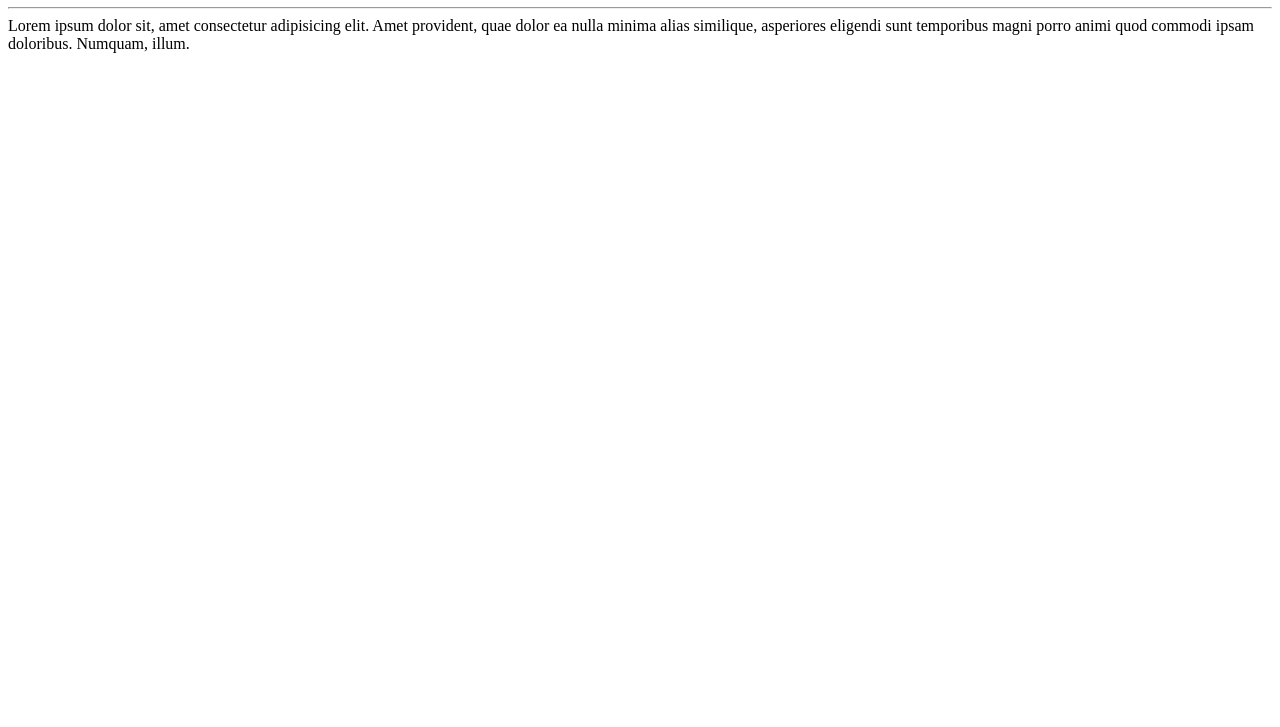
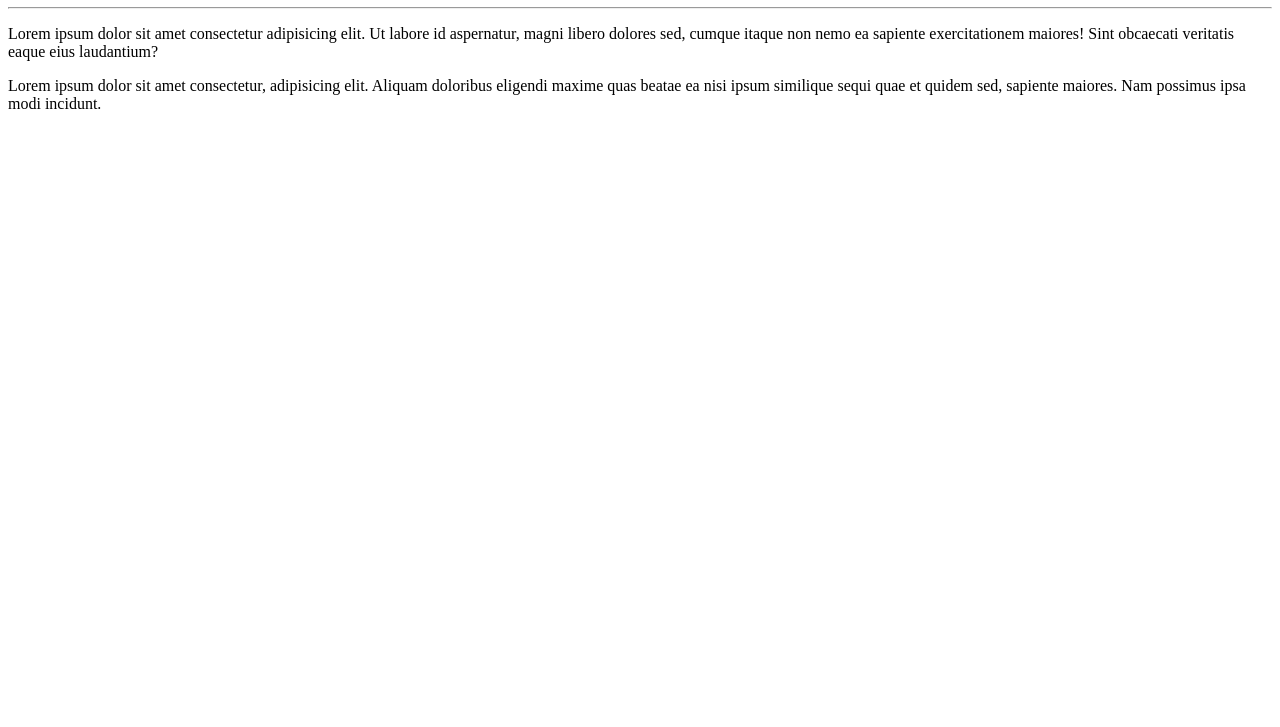
Before and after one commit to fernandoslt/Ola-Mundo, a plain HTML site: page Site-simples/index.html in a window 1280 px wide. Shown: the part 73-800 px from the top of the page. Drawn offline with Linux system fonts and the light colour scheme.

Commit message:
modificado paragrafo 2

```diff
--- a/Site-simples/index.html
+++ b/Site-simples/index.html
@@ -8,7 +8,8 @@
 <body>
     <h1>Olá, Mi=undo!</h1>
 <hr>
-Lorem ipsum dolor sit, amet consectetur adipisicing elit. Amet provident, quae dolor ea nulla minima alias similique, asperiores eligendi sunt temporibus magni porro animi quod commodi ipsam doloribus. Numquam, illum.
+<p>Lorem ipsum dolor sit amet consectetur adipisicing elit. Ut labore id aspernatur, magni libero dolores sed, cumque itaque non nemo ea sapiente exercitationem maiores! Sint obcaecati veritatis eaque eius laudantium?</p>
+<p>Lorem ipsum dolor sit amet consectetur, adipisicing elit. Aliquam doloribus eligendi maxime quas beatae ea nisi ipsum similique sequi quae et quidem sed, sapiente maiores. Nam possimus ipsa modi incidunt.</p>
 
 </body>
 </html>
```
